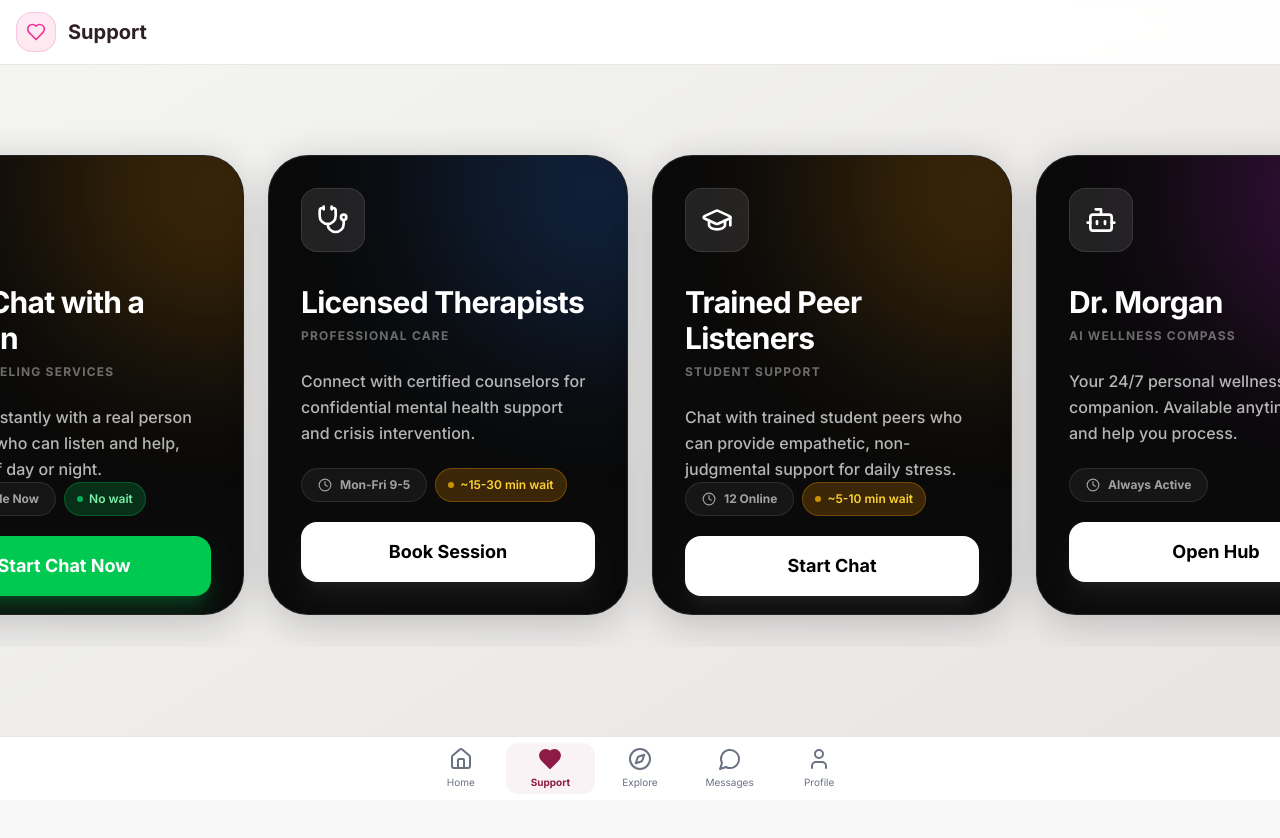
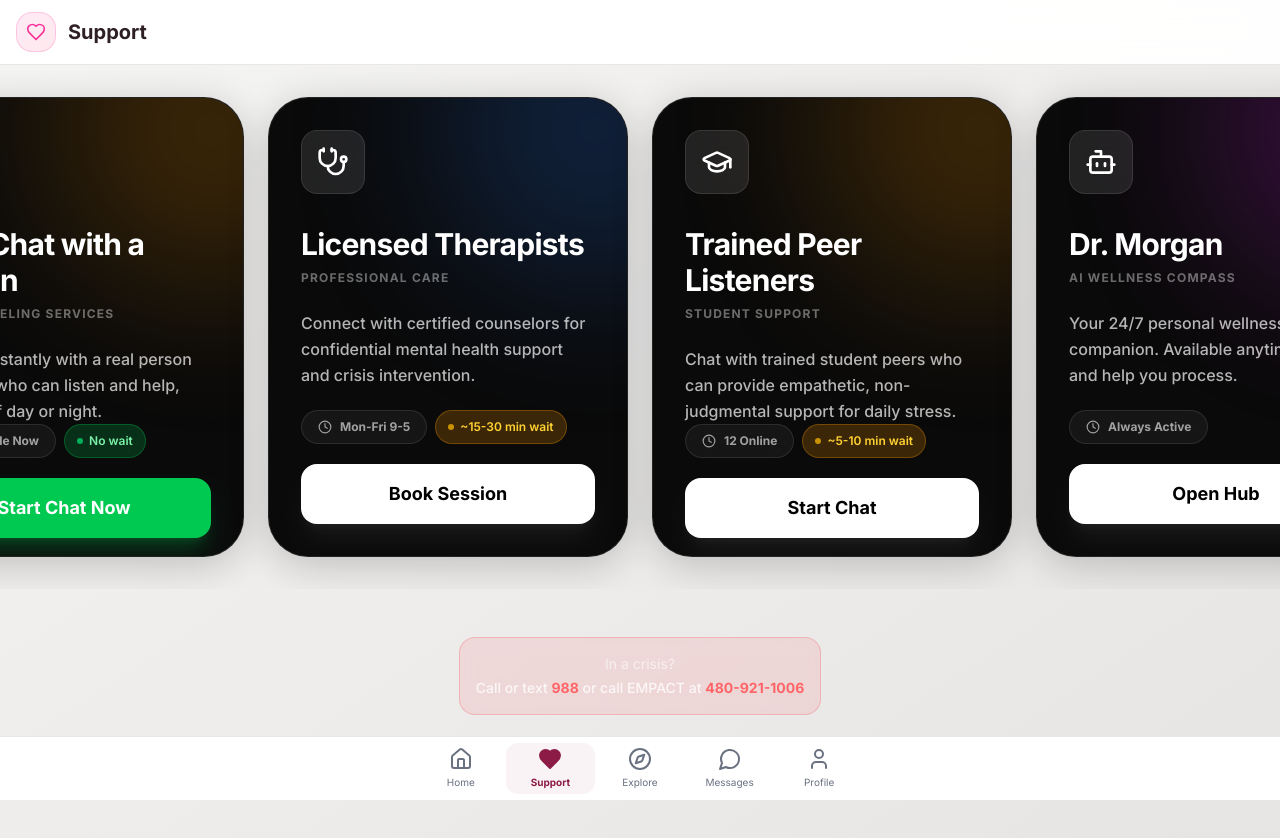
Before and after one commit to Aaxhirrr/ASU4U, a Next.js app: page /support in a window 1280 px wide. Shown: the top 838 px of the page. Before the commit the page ends 800 px from the top, so only its background shows below. Built offline with nearby package versions, Linux system fonts and the light colour scheme; a web font is replaced by a local one.

Commit message:
Add subtle crisis line to support page

```diff
--- a/app/(app)/support/page.tsx
+++ b/app/(app)/support/page.tsx
@@ -257,6 +257,21 @@ export default function SupportPage() {
                     })}
                 </motion.div>
 
+                {/* Subtle Crisis Line */}
+                <motion.div
+                    initial={{ opacity: 0 }}
+                    animate={{ opacity: 1 }}
+                    transition={{ delay: 0.5 }}
+                    className="max-w-md mx-auto mt-12 mb-8 text-center"
+                >
+                    <div className="p-4 rounded-xl bg-red-500/10 border border-red-500/20 backdrop-blur-sm">
+                        <p className="text-white/60 text-sm mb-1">In a crisis?</p>
+                        <p className="text-white/80 font-medium text-sm">
+                            Call or text <span className="text-red-400 font-bold">988</span> or call EMPACT at <a href="tel:4809211006" className="text-red-400 font-bold hover:underline">480-921-1006</a>
+                        </p>
+                    </div>
+                </motion.div>
+
                 <BottomNav />
             </div>
 
```
